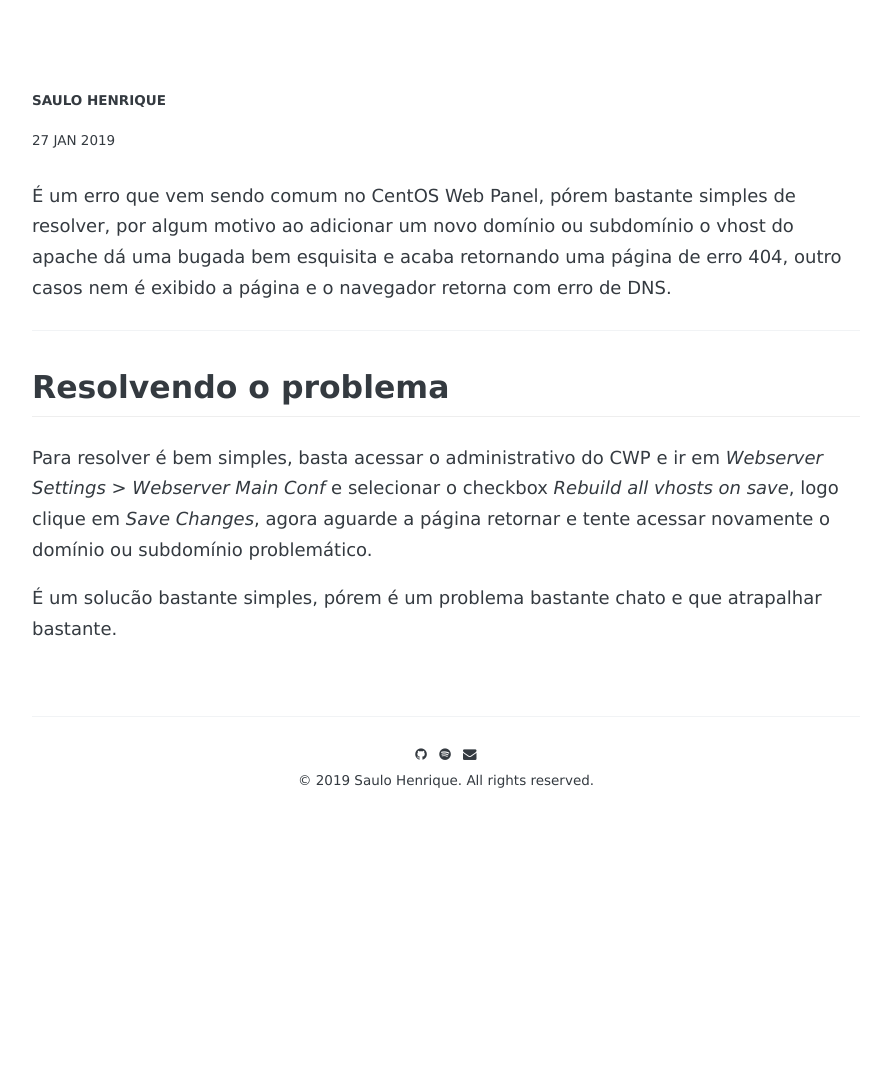
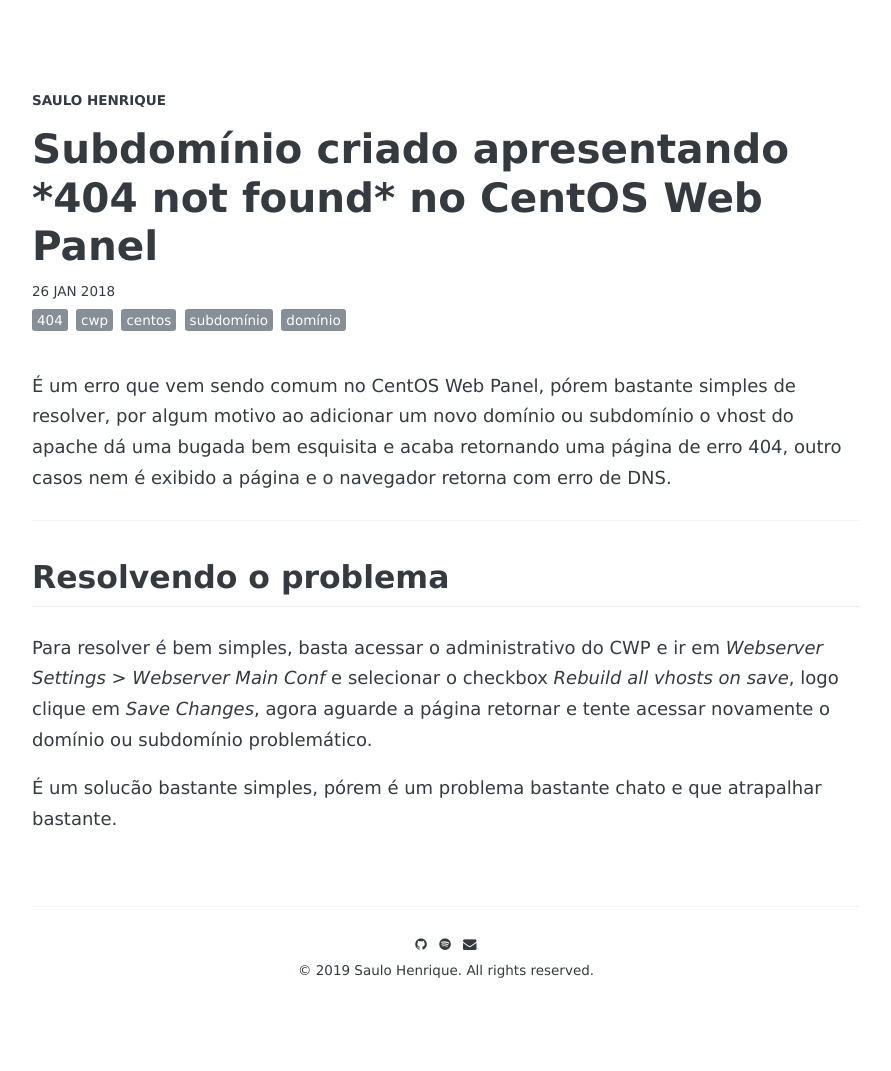
Before and after one commit to msaulohenrique/msaulohenrique.github.io, a Jekyll site: the page built from _posts/2018-01-26-subdominio-criado-apresentando-404-not-found-no-centos-web-panel.md, in a window 1280 px wide. Shown: the whole page, without its empty margins (194-1085 px from the left). Built offline with Jekyll 4.4.1, drawn with Linux system fonts in a browser that asks for light colours; some web fonts are replaced; comment, search, counter and statistics services are not loaded; before the commit the page ends 900 px from its top, so only the background shows below that.

Commit message:
Update 2018-01-26-subdominio-criado-apresentando-404-not-found-no-centos-web-panel.md

```diff
--- a/_posts/2018-01-26-subdominio-criado-apresentando-404-not-found-no-centos-web-panel.md
+++ b/_posts/2018-01-26-subdominio-criado-apresentando-404-not-found-no-centos-web-panel.md
@@ -1,7 +1,7 @@
 ---
 layout: post
-title: "Subdomínio criado apresentando "404 not found" no CentOS Web Panel"
-description: "Aprenda a corrigir o erro "404 not found" que é tido quando se cria/adiciona um novo subdomínio/domínio em uma conta no CWP."
+title: "Subdomínio criado apresentando *404 not found* no CentOS Web Panel"
+description: "Aprenda a corrigir o erro *404 not found* que é tido quando se cria/adiciona um novo subdomínio/domínio em uma conta no CWP."
 date: 2018-01-26
 tags: [404,cwp,centos,subdomínio,domínio]
 comments: true
```
